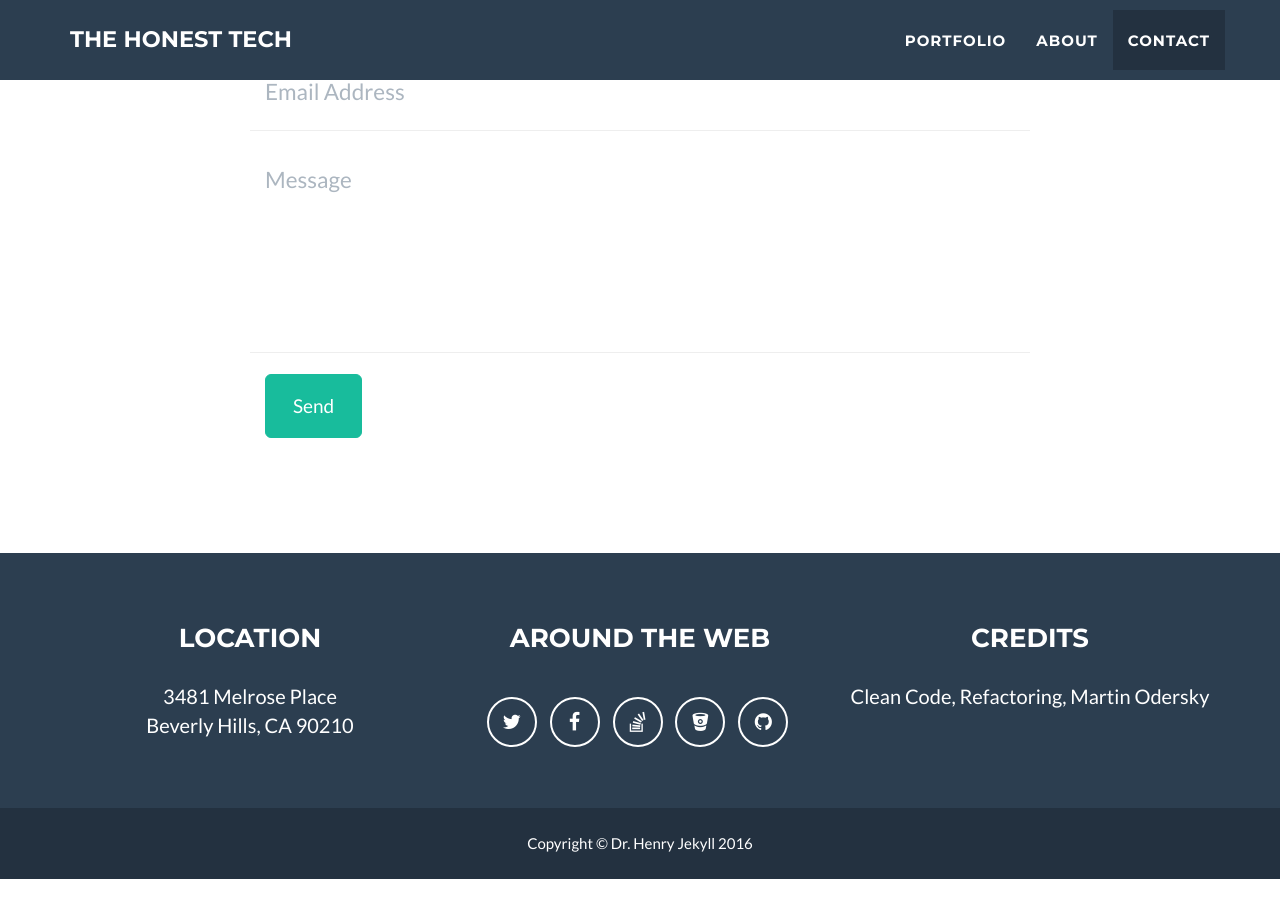
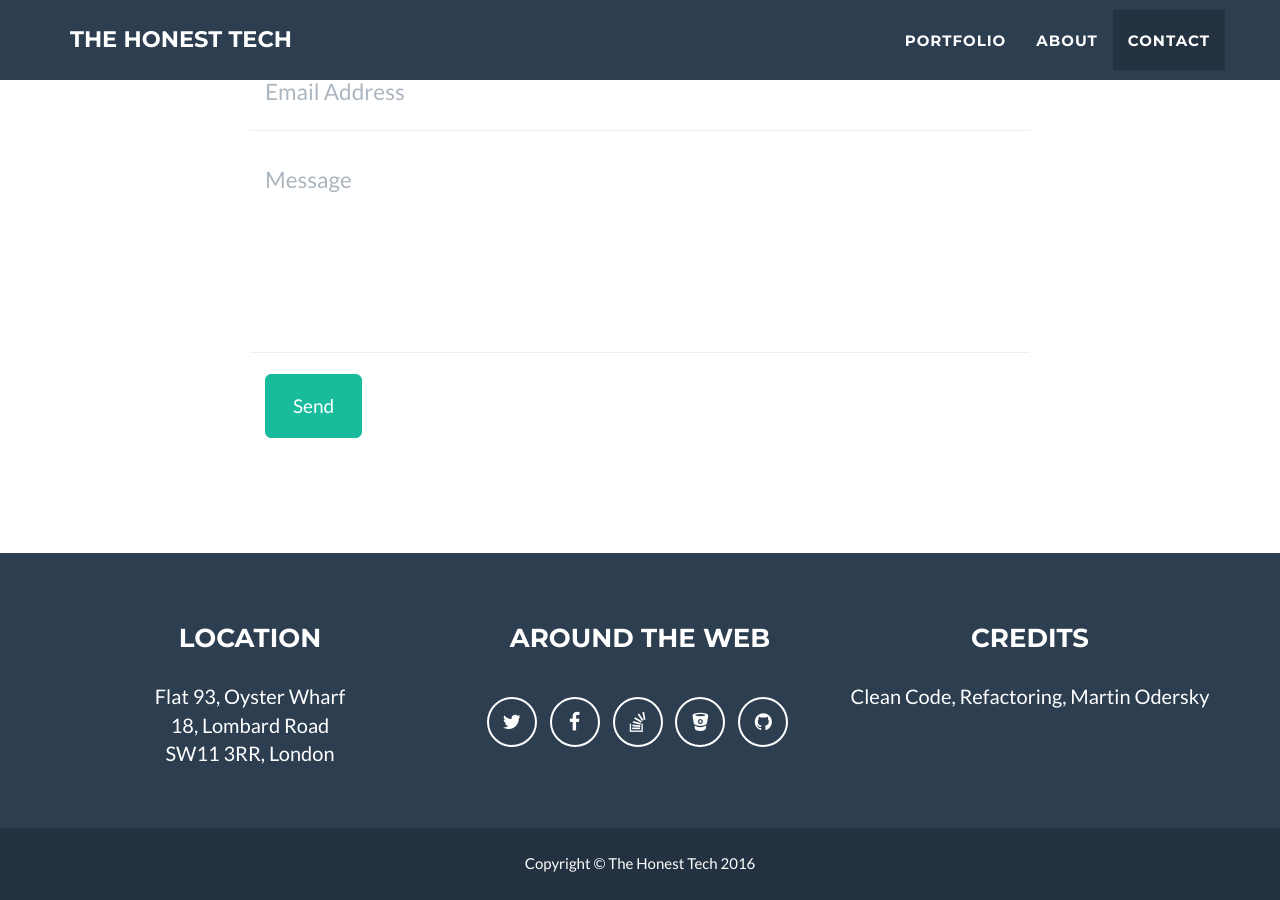
Before and after one commit to matroska/thehonesttech, a Jekyll site: the page built from index.html, in a window 1280 px wide and 900 px high, scrolled down 2432 px. Built offline with Jekyll 4.4.1, drawn with Linux system fonts in a browser that asks for light colours; before the commit the page ends 3311 px from its top, so only the background shows below that.

Commit message:
Improved configuration

```diff
--- a/_config.yml
+++ b/_config.yml
@@ -31,7 +31,7 @@ color:
 
 # Footer settings
 footer:
-  copyright: Dr. Henry Jekyll
+  copyright: The Honest Tech
   location: Location
   social: Around the Web
   credits: Credits
@@ -39,20 +39,21 @@ footer:
 # Social networks usernames (many more available: google-plus, flickr, dribbble, pinterest, instagram, tumblr, linkedin, etc.)
 social:
   - title: twitter
-    url: http://twitter.com/jekyllrb
+    url: http://twitter.com/matroska80
   - title: facebook
     url:
   - title: stack-overflow
     url: http://stackoverflow.com/questions/tagged/matroska
   - title: bitbucket
-    url: http://bitbucket.org/jekyll
+    url: http://bitbucket.org/matroska
   - title: github
     url: http://github.com/thehonesttech
 
 # Postal address (add as many lines as necessary)
 address:
-  - line: 3481 Melrose Place
-  - line: Beverly Hills, CA 90210
+  - line: Flat 93, Oyster Wharf
+  - line: 18, Lombard Road
+  - line: SW11 3RR, London
 
 # Credits content
 credits: 'Clean Code, Refactoring, Martin Odersky'
```
